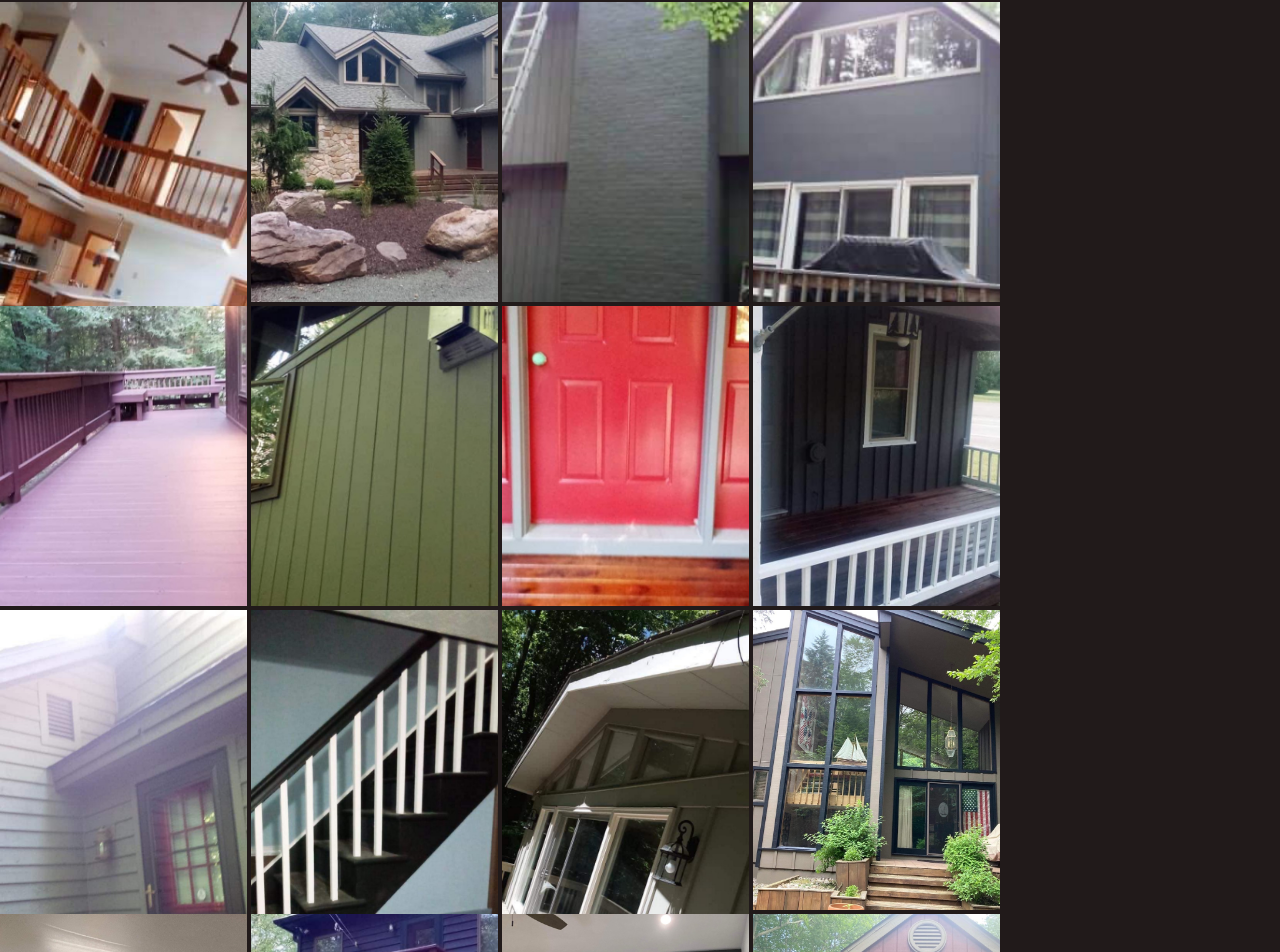
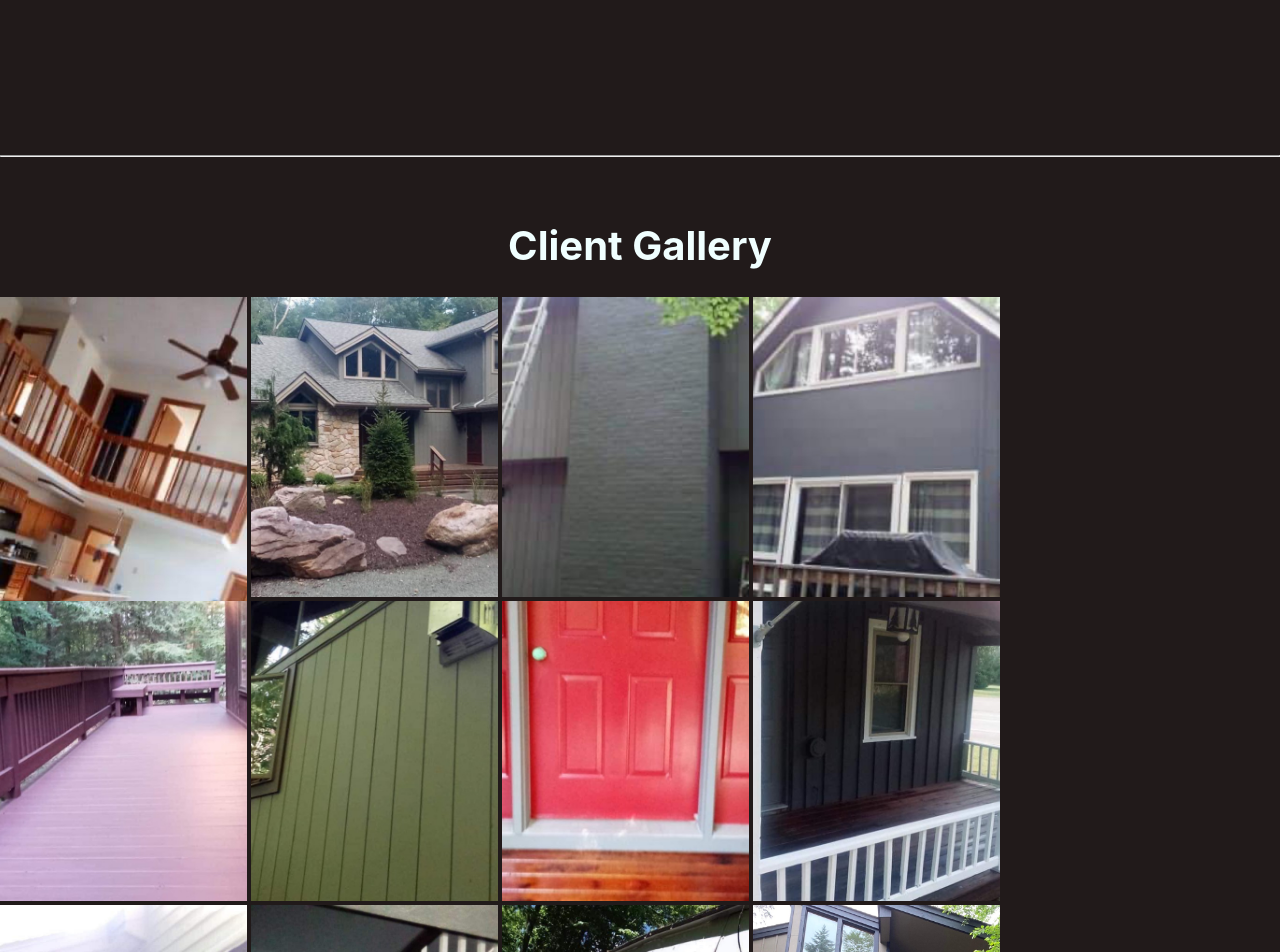
Before and after one commit to jburger69/Quality-custom-painting-and-powerwashing, a React (Create React App) app: page / in a window 1280 px wide. Shown: the part 1716-2668 px from the top of the page. Built offline with nearby package versions, Linux system fonts and the light colour scheme; the HTML template or start-up script is replaced by a standard one.

Commit message:
Add Line to display break in page

```diff
--- a/src/components/OpeningContent.js
+++ b/src/components/OpeningContent.js
@@ -29,6 +29,7 @@ export default function OpeningContent() {
           <h1>Images</h1>
         </div>
       </div>
+      <hr className='opening_content_line'></hr>
     </>
   )
 }
```
